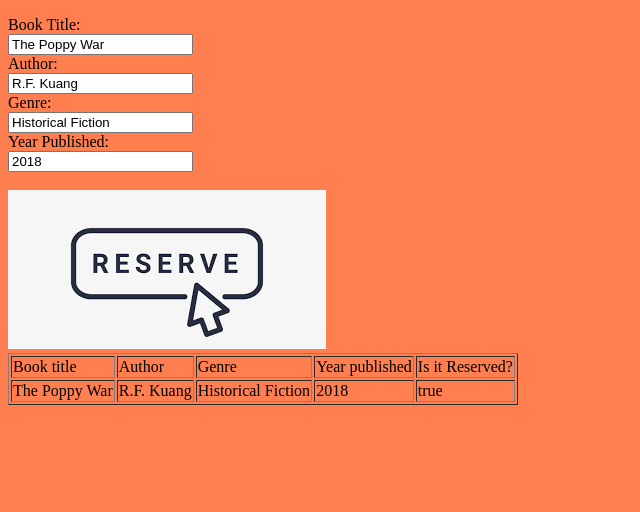
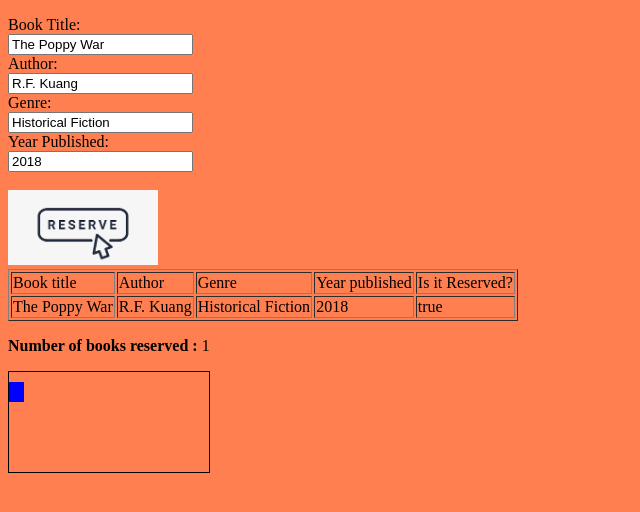
Before and after one commit to nidhi-ca7/nidhi-ca7.github.io, a plain HTML site: page index.html in a window 1280 px wide. Both pictures are taken after a click on the picture "Click here to reserve". Shown: the part 126-638 px from the top of the page, without its empty margins (0-640 px from the left). Drawn offline with nearby package versions, Linux system fonts and the light colour scheme.

Commit message:
Update index.html

```diff
--- a/index.html
+++ b/index.html
@@ -19,7 +19,6 @@ document.body.style.backgroundColor="pink"
         </script>
 
         <script>
-
             let mybooks = {};
             function Book(title, author, genre, year){
                 this.title = title;
@@ -35,7 +34,6 @@ function Book(title, author, genre, year){
                     return !this.reserved
                 }
             }
-
 
             function init(){
                 let b = new Book();
@@ -54,12 +52,29 @@ function reserveBook(){
                 inittable(book);
                 mybooks[book.title] = book;
                 }
+                var nobooks = count();
+                $("#bookscount").text(nobooks);
+                draw(nobooks);
             }
 
+            function count(){
+                let i=0;
+                for(let item in mybooks){
+                    i++;
+                }
+                return i;
+            }
             function inittable(book){
                 init();
                 $("table").find('tbody')
                 .append("<tr><td>"+book.title+"</td><td>"+book.author+"</td><td>"+book.genre+"</td><td>"+book.year+"</td><td>"+book.reserved+"</td></tr>")
+            }
+
+            function draw(size){
+                var c = document.getElementById("myCanvas");
+                var ctx = c.getContext("2d");
+                ctx.fillStyle = "blue";
+                ctx.fillRect(0, 10, 15*size, 20);
             }
         </script>
     </head>
@@ -88,7 +103,7 @@ function inittable(book){
     <input type="textbox" id="year" name="year" value="2018">
     <br>
     <br>
-<img src="reserve.jpg" title="Click here to reserve" onclick="reserveBook()">
+    <img src="reserve.jpg" title="Click here to reserve" onclick="reserveBook()" width="150px;">
     <br>
     <div id="output" name="output"></div>
 </form>
@@ -112,5 +127,9 @@ function inittable(book){
         </td>
     </tr>
 </table>
+<p><b>Number of books reserved : </b><span id="bookscount">0</span></p>
+<canvas id="myCanvas" width="200" height="100" style="border:1px solid #000000;">
+</canvas>
+
 </body>
 </html>
```
Lines whose indentation alone changed are shown as unchanged.
